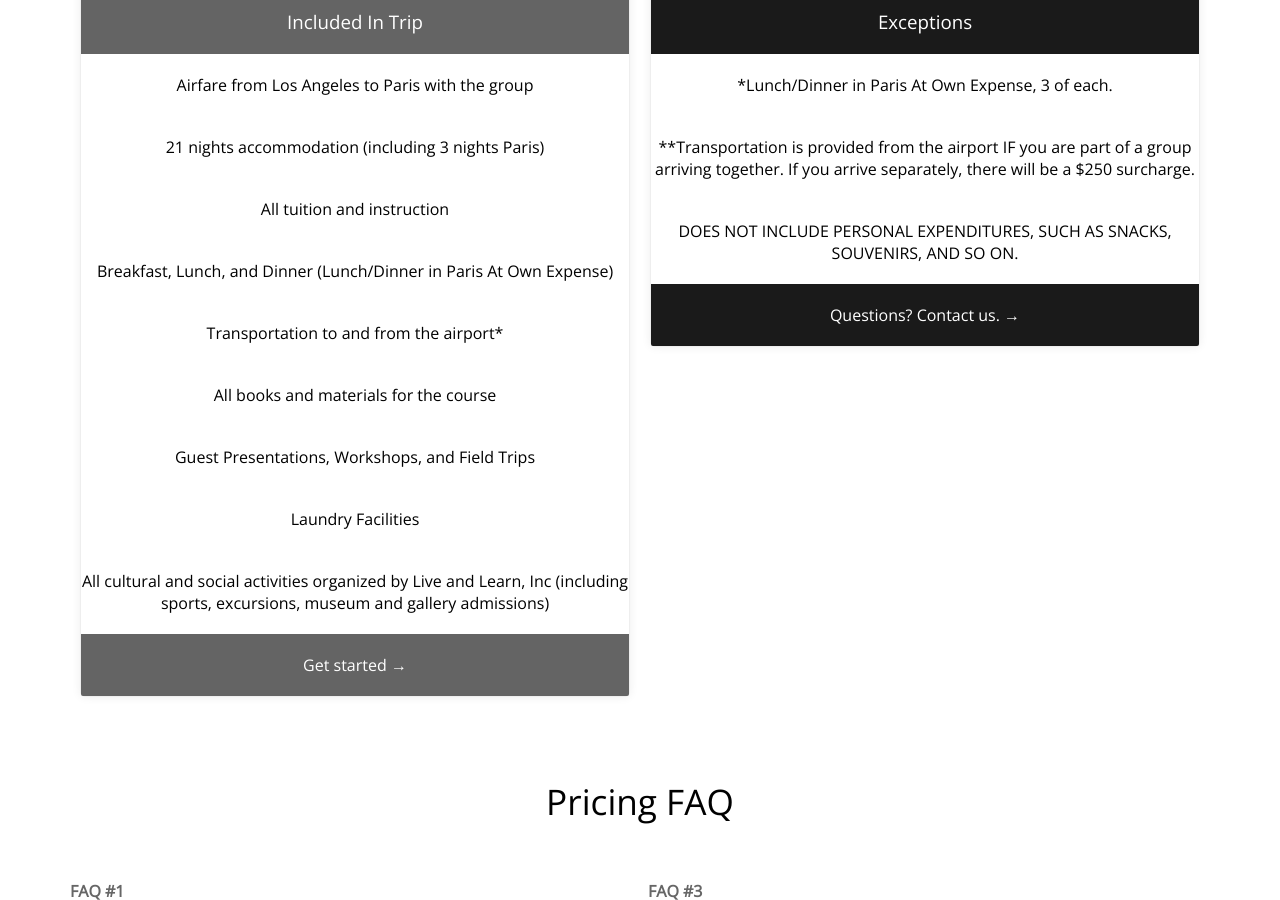
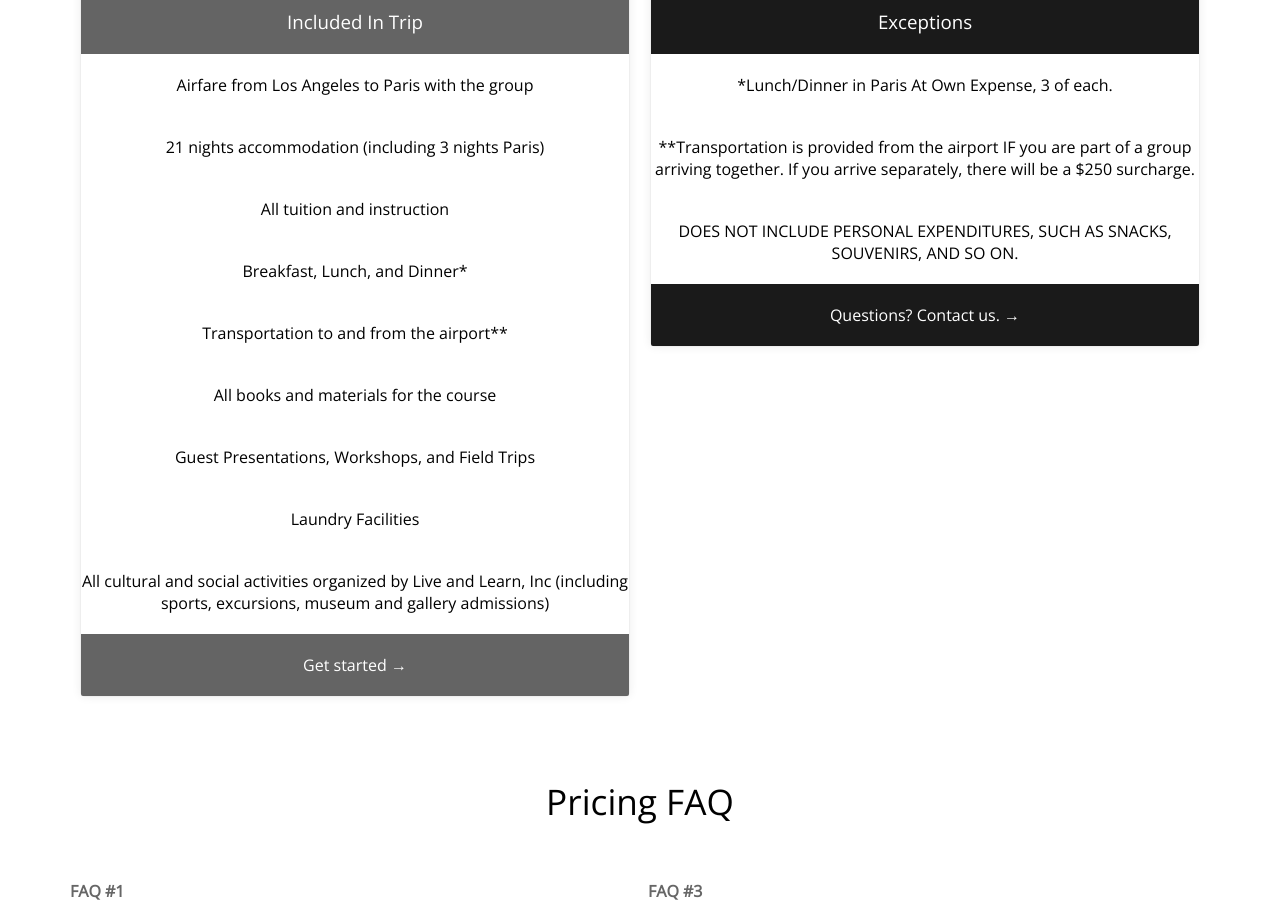
Before and after one commit to baritchie/project1, a Jekyll site: the page built from summerschoolprograms.html, in a window 1280 px wide and 900 px high, scrolled down 374 px. Built offline with Jekyll 4.4.1, drawn with Linux system fonts in a browser that asks for light colours.

Commit message:
Updated 'summerschoolprograms.html' via CloudCannon

```diff
--- a/summerschoolprograms.html
+++ b/summerschoolprograms.html
@@ -12,9 +12,9 @@ pricing_table:
         highlight: false
       - text: All tuition and instruction
         highlight: false
-      - text: 'Breakfast, Lunch, and Dinner (Lunch/Dinner in Paris At Own Expense)'
+      - text: 'Breakfast, Lunch, and Dinner*'
         highlight: false
-      - text: Transportation to and from the airport*
+      - text: Transportation to and from the airport**
         highlight: false
       - text: All books and materials for the course
         highlight: false
```
